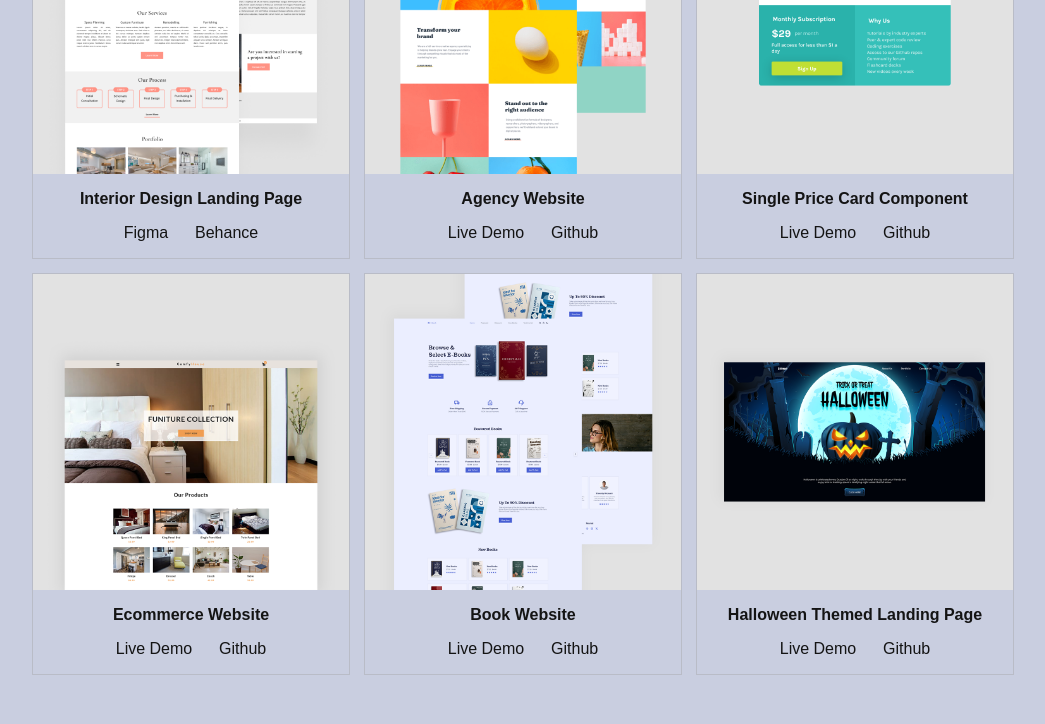
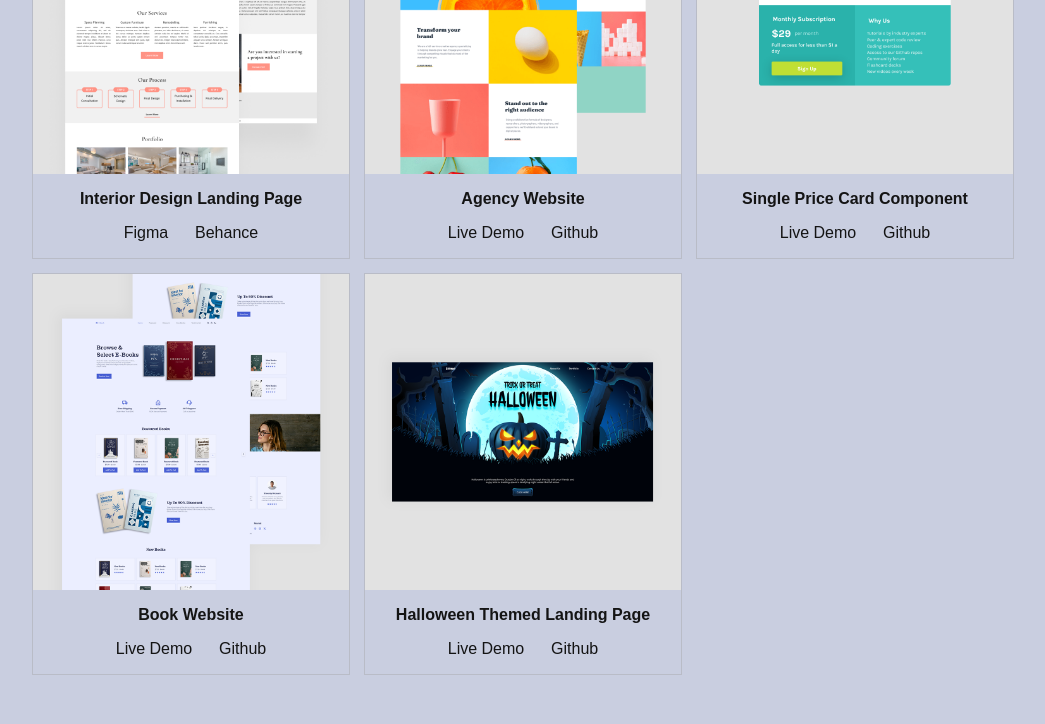
Before and after one commit to michroquiza/michroquiza1, a plain HTML site: page index.html in a window 1280 px wide. Shown: the part 748-1472 px from the top of the page, without its empty margins (117-1162 px from the left). Drawn offline with Linux system fonts and the light colour scheme.

Commit message:
removed ecommerce article

```diff
--- a/index.html
+++ b/index.html
@@ -90,17 +90,6 @@
                 </project-info>
             </article>
             <article class="project-card">
-                <img src="images/ecommerce.png" alt="" class="project-img">
-                <project-info>
-                    <h3 class="project-title">Ecommerce Website</h3>
-                    <a href="https://ecommerce-website-six-dusky.vercel.app/" class="project-link" target="_blank"
-                        rel="noopener noreferrer">Live
-                        Demo</a>
-                    <a href="https://github.com/michroquiza/ecommerce-website" class="project-link" target="_blank"
-                        rel="noopener noreferrer">Github</a>
-                </project-info>
-            </article>
-            <article class="project-card">
                 <img src="images/book.png" alt="" class="project-img">
                 <project-info>
                     <h3 class="project-title">Book Website</h3>
```
Also changed, not shown: images/ecommerce.png (deleted).
